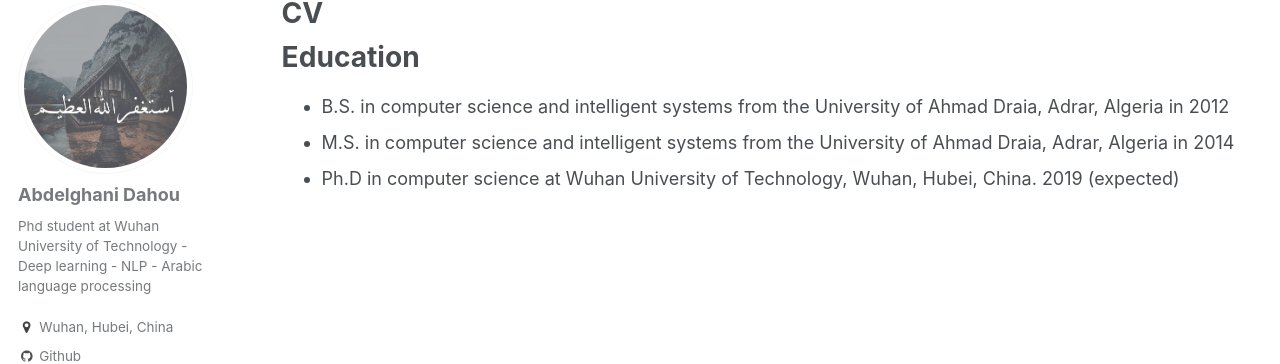
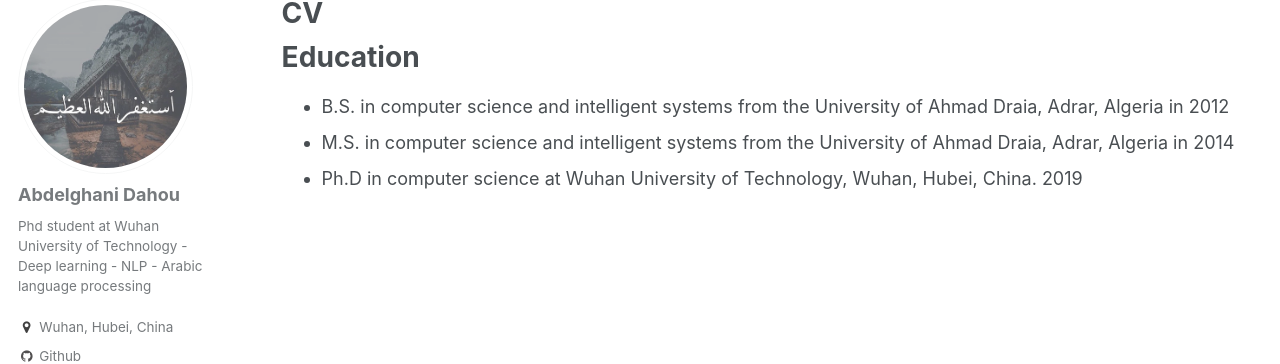
Before and after one commit to dahouabdelghani/dahouabdelghani.github.io, a Jekyll site: the page built from _pages/cv.md, in a window 1280 px wide. Shown: the part 119-483 px from the top of the page. Built offline with Jekyll 4.4.1, drawn with Linux system fonts in a browser that asks for light colours; some web fonts are replaced.

Commit message:
Update cv.md

```diff
--- a/_pages/cv.md
+++ b/_pages/cv.md
@@ -13,7 +13,7 @@ Education
 ======
 * B.S. in computer science and intelligent systems from the University of Ahmad Draia, Adrar, Algeria in 2012
 * M.S. in computer science and intelligent systems from the University of Ahmad Draia, Adrar, Algeria in 2014
-* Ph.D in computer science at Wuhan University of Technology, Wuhan, Hubei, China. 2019 (expected)
+* Ph.D in computer science at Wuhan University of Technology, Wuhan, Hubei, China. 2019
 
 <!-- Work experience
 ======
```
